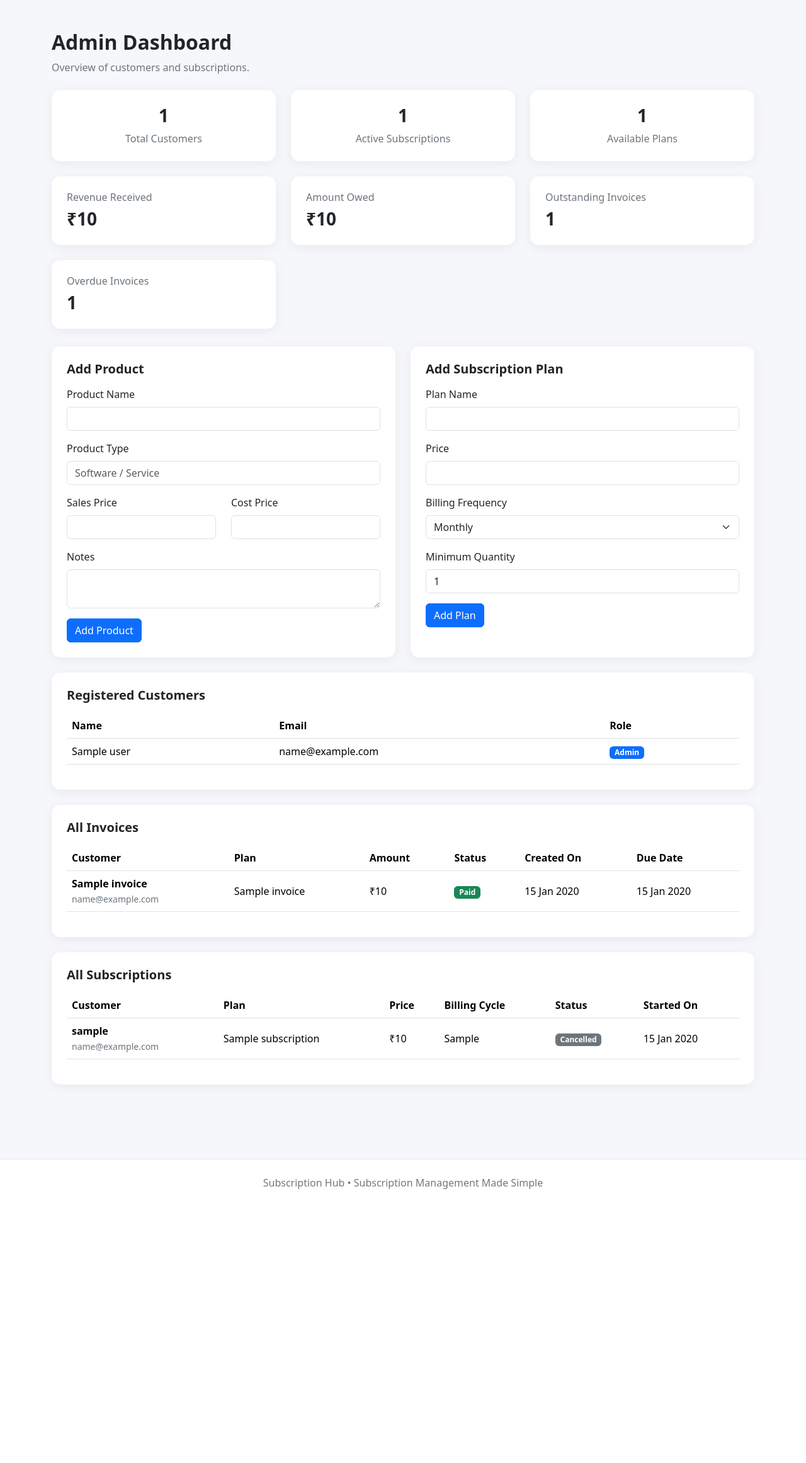
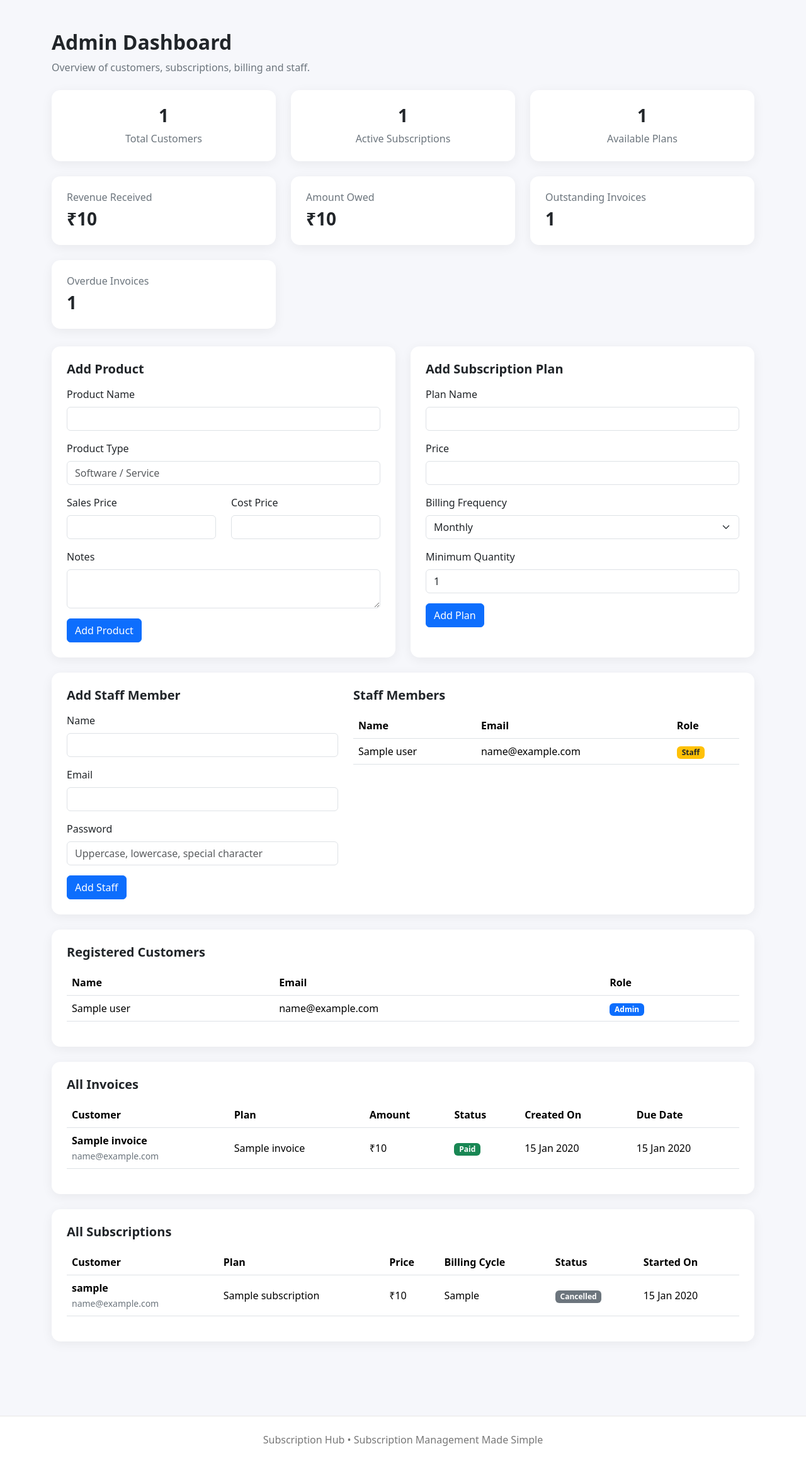
Before and after one commit to aaryanpathak22/odoo-subscription-hub, a Flask app: page /admin in a window 1280 px wide. Shown: the part 69-2392 px from the top of the page at 63% size. Before the commit the page ends 1957 px from the top, so only its background shows below. Run offline with Flask 3, Linux system fonts and the light colour scheme; the visitor is signed in with stand-in values (Sample User, id 1); a database or web service that is not in the repository returns one stand-in record (values such as "Sample title").

Commit message:
Add staff role and admin staff management

```diff
--- a/app.py
+++ b/app.py
@@ -296,6 +296,13 @@ def admin():
         )
     )
 
+    staff_members = list(
+    db.users.find(
+        {"role": "staff"},
+        {"password": 0}
+    )
+)
+
     subscriptions = list(
         db.subscriptions.find().sort(
             "created_at",
@@ -320,6 +327,7 @@ def admin():
     outstanding_count=outstanding_count,
     overdue_count=overdue_count,
     customers=customers,
+    staff_members=staff_members,
     subscriptions=subscriptions,
     invoices=invoice_list
 )
@@ -501,7 +509,39 @@ def add_plan():
 
     return redirect(url_for("admin"))
 
+@app.route("/admin/add-staff", methods=["POST"])
+def add_staff():
+    if "user_id" not in session or session.get("role") != "admin":
+        return redirect(url_for("login"))
 
+    name = request.form.get("name", "").strip()
+    email = request.form.get("email", "").strip().lower()
+    password = request.form.get("password", "")
+
+    if db.users.find_one({"email": email}):
+        return redirect(url_for("admin"))
+
+    if len(password) <= 8:
+        return redirect(url_for("admin"))
+
+    if (
+        not re.search(r"[A-Z]", password)
+        or not re.search(r"[a-z]", password)
+        or not re.search(r"[^A-Za-z0-9]", password)
+    ):
+        return redirect(url_for("admin"))
+
+    staff = {
+        "name": name,
+        "email": email,
+        "password": generate_password_hash(password),
+        "role": "staff",
+        "created_at": datetime.now()
+    }
+
+    db.users.insert_one(staff)
+
+    return redirect(url_for("admin"))
 
 if __name__ == "__main__":
     app.run(debug=True)
--- a/templates/admin.html
+++ b/templates/admin.html
@@ -9,7 +9,7 @@
     <div class="mb-4">
         <h2 class="fw-bold">Admin Dashboard</h2>
         <p class="text-secondary">
-            Overview of customers and subscriptions.
+            Overview of customers, subscriptions, billing and staff.
         </p>
     </div>
 
@@ -17,21 +17,21 @@
     <div class="row g-4">
 
         <div class="col-md-4">
-            <div class="card custom-card p-4 text-center">
+            <div class="card custom-card p-4 text-center h-100">
                 <h3 class="fw-bold">{{ total_users }}</h3>
                 <p class="text-secondary mb-0">Total Customers</p>
             </div>
         </div>
 
         <div class="col-md-4">
-            <div class="card custom-card p-4 text-center">
+            <div class="card custom-card p-4 text-center h-100">
                 <h3 class="fw-bold">{{ active_subscriptions }}</h3>
                 <p class="text-secondary mb-0">Active Subscriptions</p>
             </div>
         </div>
 
         <div class="col-md-4">
-            <div class="card custom-card p-4 text-center">
+            <div class="card custom-card p-4 text-center h-100">
                 <h3 class="fw-bold">{{ total_plans }}</h3>
                 <p class="text-secondary mb-0">Available Plans</p>
             </div>
@@ -75,6 +75,8 @@
 
     </div>
 
+
+    <!-- Product and Plan Management -->
     <div class="row g-4 mt-1">
 
         <!-- Add Product -->
@@ -207,6 +209,124 @@
 
     </div>
 
+
+    <!-- Staff Management -->
+    <div class="card custom-card p-4 mt-4">
+
+        <div class="row g-4">
+
+            <div class="col-lg-5">
+
+                <h5 class="fw-bold mb-3">
+                    Add Staff Member
+                </h5>
+
+                <form method="POST"
+                      action="{{ url_for('add_staff') }}">
+
+                    <div class="mb-3">
+                        <label class="form-label">Name</label>
+
+                        <input type="text"
+                               name="name"
+                               class="form-control"
+                               required>
+                    </div>
+
+                    <div class="mb-3">
+                        <label class="form-label">Email</label>
+
+                        <input type="email"
+                               name="email"
+                               class="form-control"
+                               required>
+                    </div>
+
+                    <div class="mb-3">
+                        <label class="form-label">Password</label>
+
+                        <input type="password"
+                               name="password"
+                               class="form-control"
+                               placeholder="Uppercase, lowercase, special character"
+                               required>
+                    </div>
+
+                    <button type="submit"
+                            class="btn btn-primary">
+                        Add Staff
+                    </button>
+
+                </form>
+
+            </div>
+
+
+            <div class="col-lg-7">
+
+                <h5 class="fw-bold mb-3">
+                    Staff Members
+                </h5>
+
+                {% if staff_members %}
+
+                    <div class="table-responsive">
+
+                        <table class="table align-middle">
+
+                            <thead>
+                                <tr>
+                                    <th>Name</th>
+                                    <th>Email</th>
+                                    <th>Role</th>
+                                </tr>
+                            </thead>
+
+                            <tbody>
+
+                                {% for staff in staff_members %}
+
+                                <tr>
+
+                                    <td>
+                                        {{ staff.name }}
+                                    </td>
+
+                                    <td>
+                                        {{ staff.email }}
+                                    </td>
+
+                                    <td>
+                                        <span class="badge bg-warning text-dark">
+                                            Staff
+                                        </span>
+                                    </td>
+
+                                </tr>
+
+                                {% endfor %}
+
+                            </tbody>
+
+                        </table>
+
+                    </div>
+
+                {% else %}
+
+                    <p class="text-secondary mb-0">
+                        No staff members added yet.
+                    </p>
+
+                {% endif %}
+
+            </div>
+
+        </div>
+
+    </div>
+
+
     <!-- Registered Customers -->
     <div class="card custom-card p-4 mt-4">
 
@@ -233,15 +353,21 @@
                         {% for customer in customers %}
 
                         <tr>
-                            <td>{{ customer.name }}</td>
 
-                            <td>{{ customer.email }}</td>
+                            <td>
+                                {{ customer.name }}
+                            </td>
+
+                            <td>
+                                {{ customer.email }}
+                            </td>
 
                             <td>
                                 <span class="badge bg-primary">
                                     {{ customer.role | capitalize }}
                                 </span>
                             </td>
+
                         </tr>
 
                         {% endfor %}
@@ -261,6 +387,7 @@
         {% endif %}
 
     </div>
+
 
     <!-- Invoice Management -->
     <div class="card custom-card p-4 mt-4">
@@ -373,6 +500,7 @@
 
     </div>
 
+
     <!-- All Subscriptions -->
     <div class="card custom-card p-4 mt-4">
 
@@ -403,9 +531,10 @@
 
                         <tr>
 
-                            <!-- Customer -->
                             <td>
+
                                 {% if item.user_name %}
+
                                     <strong>
                                         {{ item.user_name }}
                                     </strong>
@@ -418,27 +547,27 @@
                                     {% endif %}
 
                                 {% else %}
+
                                     -
+
                                 {% endif %}
+
                             </td>
 
-                            <!-- Plan -->
                             <td>
                                 {{ item.plan_name }}
                             </td>
 
-                            <!-- Price -->
                             <td>
                                 ₹{{ item.price }}
                             </td>
 
-                            <!-- Billing Cycle -->
                             <td>
                                 {{ item.billing_cycle | capitalize }}
                             </td>
 
-                            <!-- Status -->
                             <td>
+
                                 {% if item.status == "active" %}
 
                                     <span class="badge bg-success">
@@ -452,15 +581,21 @@
                                     </span>
 
                                 {% endif %}
+
                             </td>
 
-                            <!-- Started On -->
                             <td>
+
                                 {% if item.created_at %}
+
                                     {{ item.created_at.strftime("%d %b %Y") }}
+
                                 {% else %}
+
                                     -
+
                                 {% endif %}
+
                             </td>
 
                         </tr>
```
Lines whose indentation alone changed are shown as unchanged.
